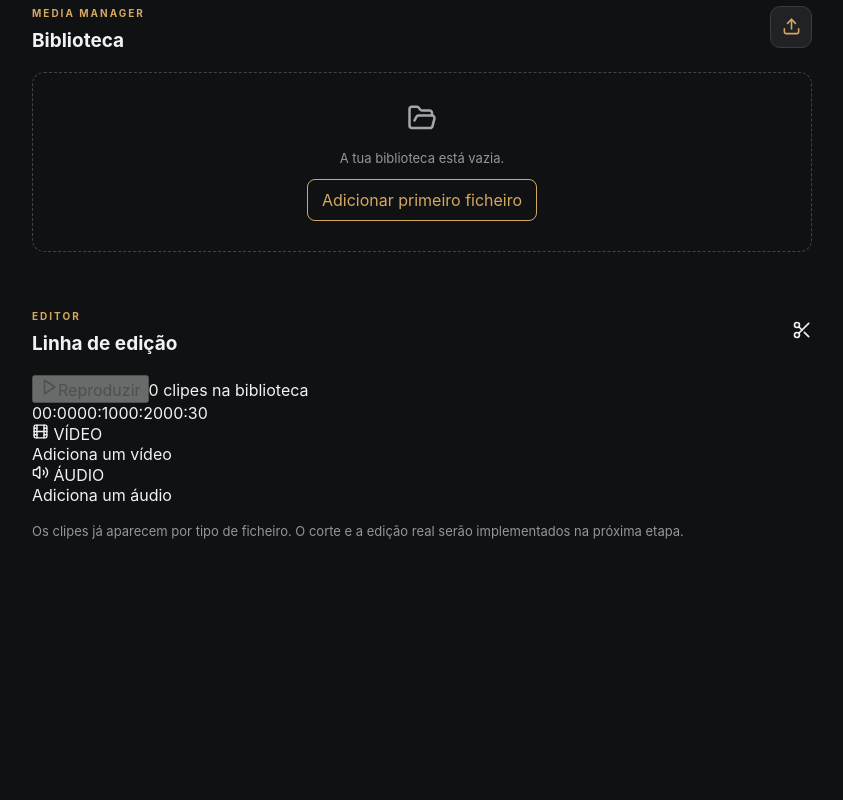
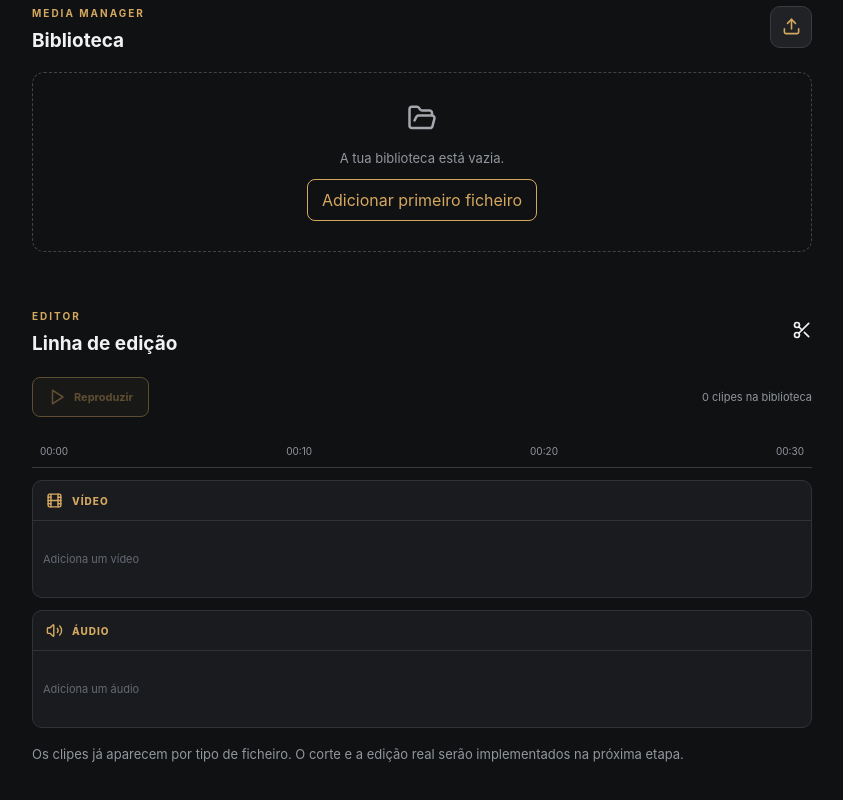
Before and after one commit to webbruno288/studio-audio-video, a React (Vite) app: page / in a window 1280 px wide. Shown: the part 821-1621 px from the top of the page, without its empty margins (218-1061 px from the left). Before the commit the page ends 1498 px from the top, so only its background shows below. Built offline with nearby package versions, Linux system fonts and the light colour scheme.

Commit message:
Atualizar o style.css

```diff
--- a/src/style.css
+++ b/src/style.css
@@ -307,3 +307,156 @@ h2 {
     padding-left: 35px;
   }
 }
+/* STUDIO - NOVA LINHA TEMPORAL */
+
+.timeline-toolbar {
+  display: flex;
+  align-items: center;
+  justify-content: space-between;
+  gap: 10px;
+  margin: 18px 0;
+  color: #92969d;
+  font-size: 11px;
+}
+
+.timeline-toolbar button {
+  display: flex;
+  align-items: center;
+  gap: 8px;
+  padding: 10px 15px;
+  border: 1px solid #d5a85f;
+  border-radius: 8px;
+  background: #25231f;
+  color: #d5a85f;
+  font-weight: 700;
+}
+
+.timeline-toolbar button:disabled {
+  opacity: 0.4;
+  cursor: not-allowed;
+}
+
+.timeline-ruler {
+  display: flex;
+  justify-content: space-between;
+  padding: 10px 8px;
+  color: #92969d;
+  font-size: 10px;
+  border-bottom: 1px solid #393b40;
+}
+
+.track {
+  margin-top: 12px;
+  border: 1px solid #303238;
+  border-radius: 10px;
+  overflow: hidden;
+  background: #191b1f;
+}
+
+.track-label {
+  display: flex;
+  align-items: center;
+  gap: 9px;
+  padding: 11px 13px;
+  border-bottom: 1px solid #303238;
+  color: #d5a85f;
+  font-size: 10px;
+  font-weight: 800;
+  letter-spacing: 1px;
+}
+
+.track-content {
+  display: flex;
+  align-items: center;
+  gap: 8px;
+  min-height: 76px;
+  padding: 10px;
+  overflow-x: auto;
+}
+
+.track-empty {
+  color: #656a72;
+  font-size: 11px;
+}
+
+.clip {
+  display: flex;
+  align-items: center;
+  gap: 8px;
+  flex-shrink: 0;
+  width: min(190px, 65vw);
+  min-height: 48px;
+  padding: 10px;
+  overflow: hidden;
+  border: 1px solid transparent;
+  border-radius: 7px;
+  color: #f1f2f3;
+  text-align: left;
+}
+
+.clip span {
+  overflow: hidden;
+  text-overflow: ellipsis;
+  white-space: nowrap;
+  font-size: 11px;
+}
+
+.video-clip {
+  background: #263b4a;
+  border-color: #42647c;
+}
+
+.audio-clip {
+  background: #293e31;
+  border-color: #426b50;
+}
+
+.clip-active {
+  border: 2px solid #d5a85f;
+}
+
+.clip svg {
+  flex-shrink: 0;
+  color: #d5a85f;
+}
+
+.media-item {
+  padding: 0;
+  gap: 5px;
+}
+
+.media-select {
+  display: flex;
+  align-items: center;
+  flex: 1;
+  min-width: 0;
+  gap: 12px;
+  padding: 14px 8px 14px 14px;
+  border: 0;
+  background: transparent;
+  color: inherit;
+  text-align: left;
+}
+
+.media-select span {
+  overflow: hidden;
+  flex: 1;
+  text-overflow: ellipsis;
+  white-space: nowrap;
+}
+
+.delete-button {
+  display: grid;
+  flex-shrink: 0;
+  width: 40px;
+  height: 40px;
+  place-items: center;
+  border: 0;
+  border-radius: 8px;
+  background: transparent;
+  color: #a76d6d;
+}
+
+.delete-button:active {
+  background: #392527;
+}
```
